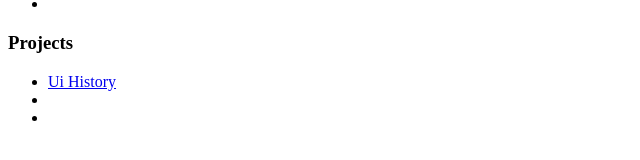
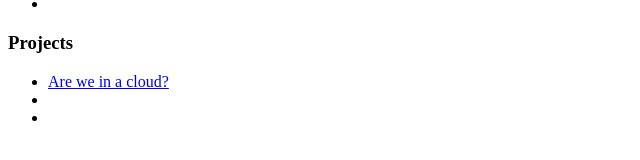
Before and after one commit to ihearmoth/interactive1, a plain HTML site: page index.html in a window 1280 px wide. Shown: the part 198-358 px from the top of the page, 0-640 px from the left. Drawn offline with Linux system fonts and the light colour scheme.

Commit message:
URL Change

```diff
--- a/index.html
+++ b/index.html
@@ -24,7 +24,7 @@
     <div id="projects">
       <h3>Projects</h3>
       <ul>
-        <li><a href="/presentation-template/index.html">Ui History</a></li>
+        <li><a href="presentation-template/index.html">Are we in a cloud?</a></li>
         <li></li>
         <li></li>
       </ul>
```
